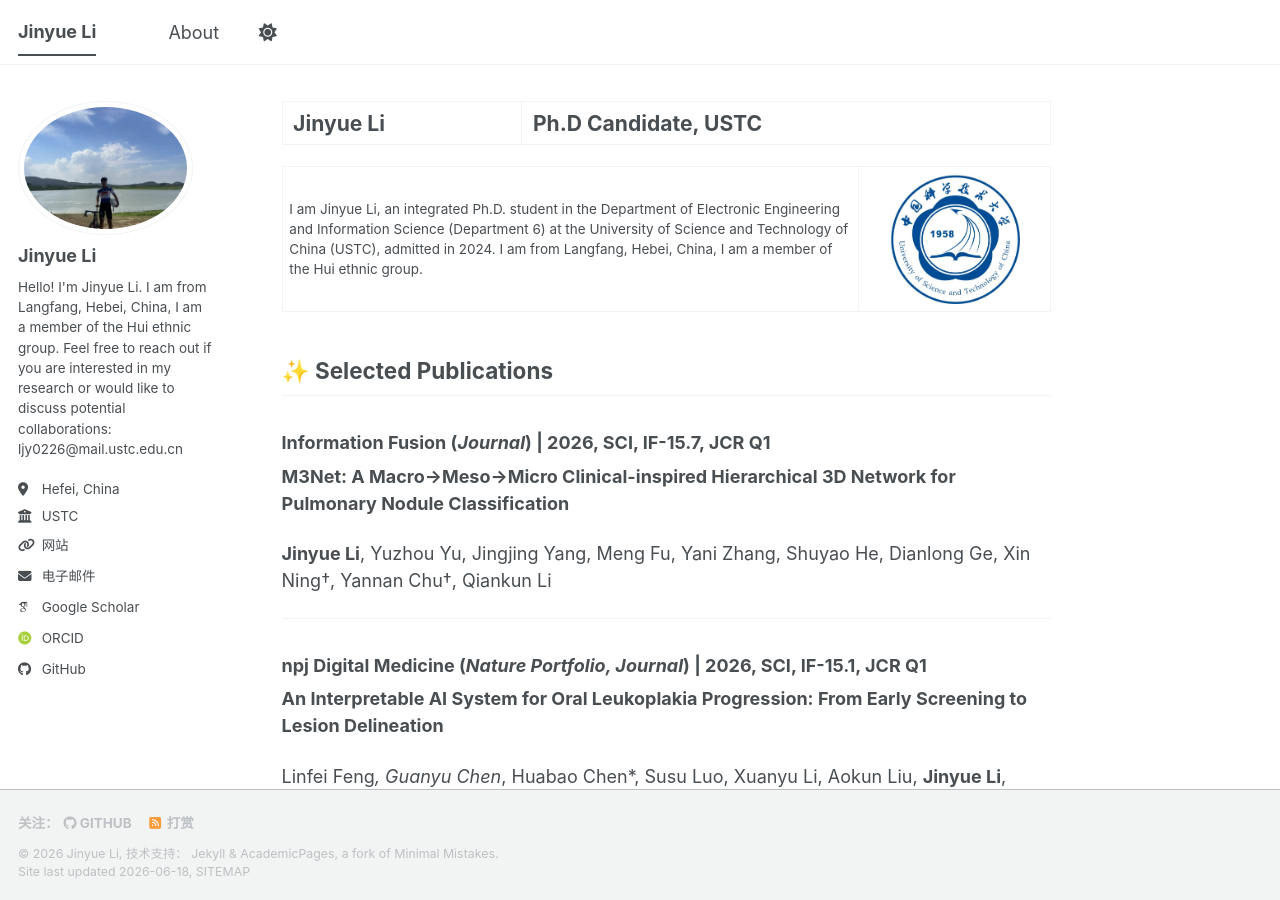
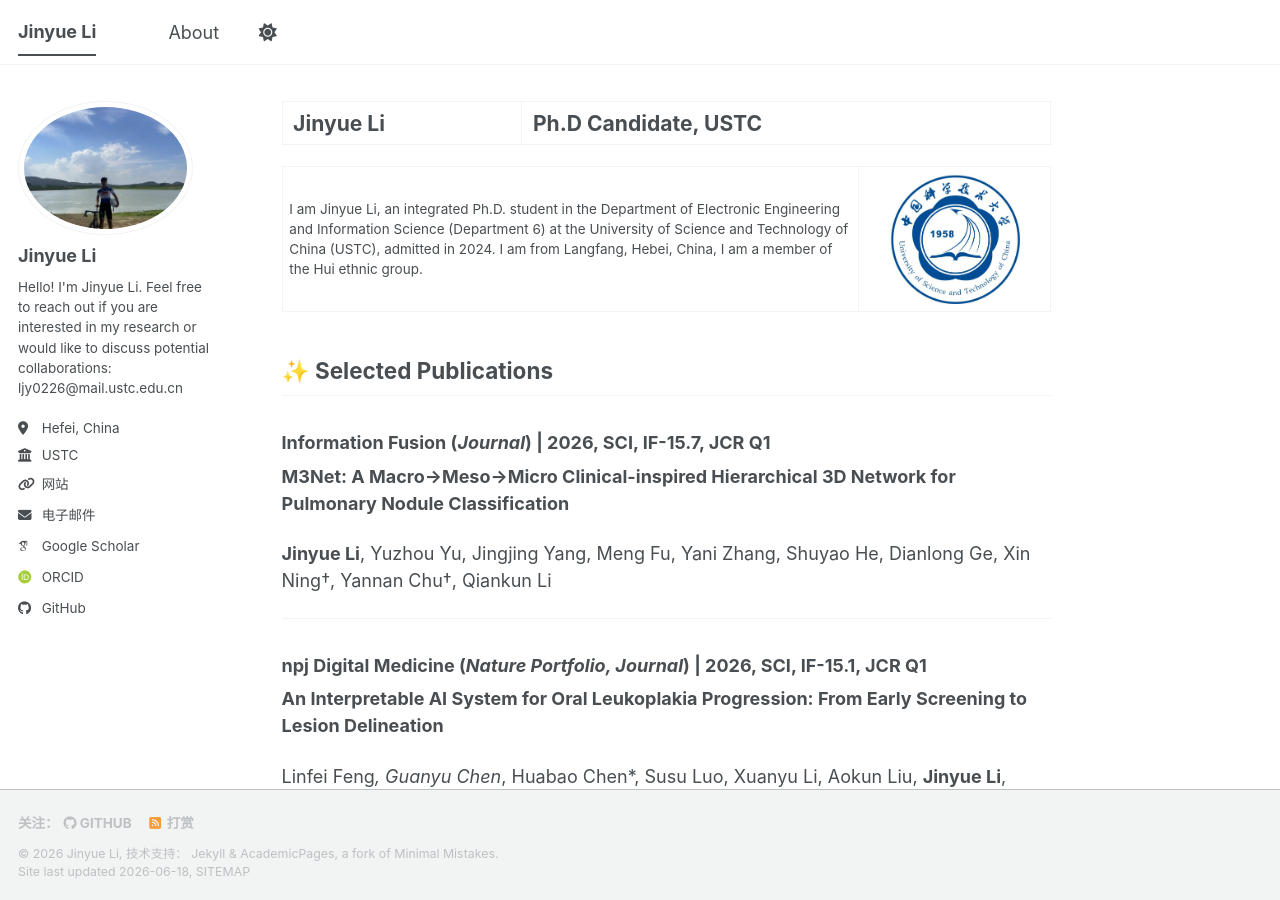
Before and after one commit to jylEcho/jylEcho.github.io, a Jekyll site: the page built from _pages/about.md, in a window 1280 px wide and 900 px high. Built offline with Jekyll 4.4.1, drawn with Linux system fonts in a browser that asks for light colours; some web fonts are replaced; a script bundle is joined from its source files by our own code; library files that are not in the unit come from our copies.

Commit message:
Update _config.yml

```diff
--- a/_config.yml
+++ b/_config.yml
@@ -26,7 +26,7 @@ author:
   avatar           : "/JPG/bike.jpg"
   name             : "Jinyue Li"
   pronouns         : # example: "she/her"
-  bio              : "Hello! I'm Jinyue Li. I am from Langfang, Hebei, China, I am a member of the Hui ethnic group. Feel free to reach out if you are interested in my research or would like to discuss potential collaborations: <br>ljy0226@mail.ustc.edu.cn"
+  bio              : "Hello! I'm Jinyue Li. Feel free to reach out if you are interested in my research or would like to discuss potential collaborations: <br>ljy0226@mail.ustc.edu.cn"
   location         : "Hefei, China"
   employer         : "USTC"
   uri              : "https://jylecho.github.io"
```
